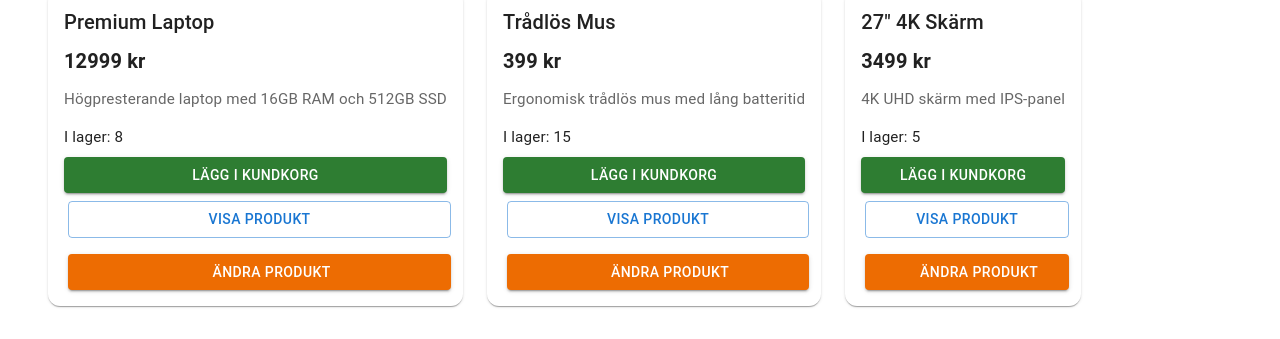
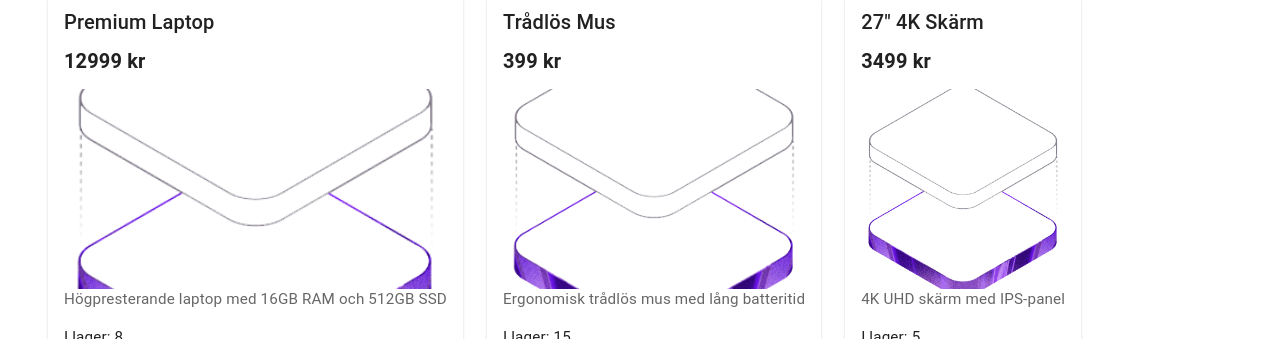
Before and after one commit to h24kengh/gik2xk-grupp-11-projekt, a React (Vite) app in the folder client/: page / in a window 1280 px wide. Shown: the part 211-550 px from the top of the page. Built offline with nearby package versions, Linux system fonts and the light colour scheme; no server answers; some icons are missing.

Commit message:
Update ProductList.jsx

```diff
--- a/client/src/components/ProductList.jsx
+++ b/client/src/components/ProductList.jsx
@@ -72,6 +72,12 @@ useEffect(() => {
                   {product.price} kr
                 </Typography>
 
+                <CardMedia
+                  component="img"
+                  sx={{ height: 200, objectFit: 'cover' }}
+                  image={product.imageUrl || placeholderImage}
+                  alt= {product.name}
+                />
 
                 <Typography
                   variant="body2"
```
